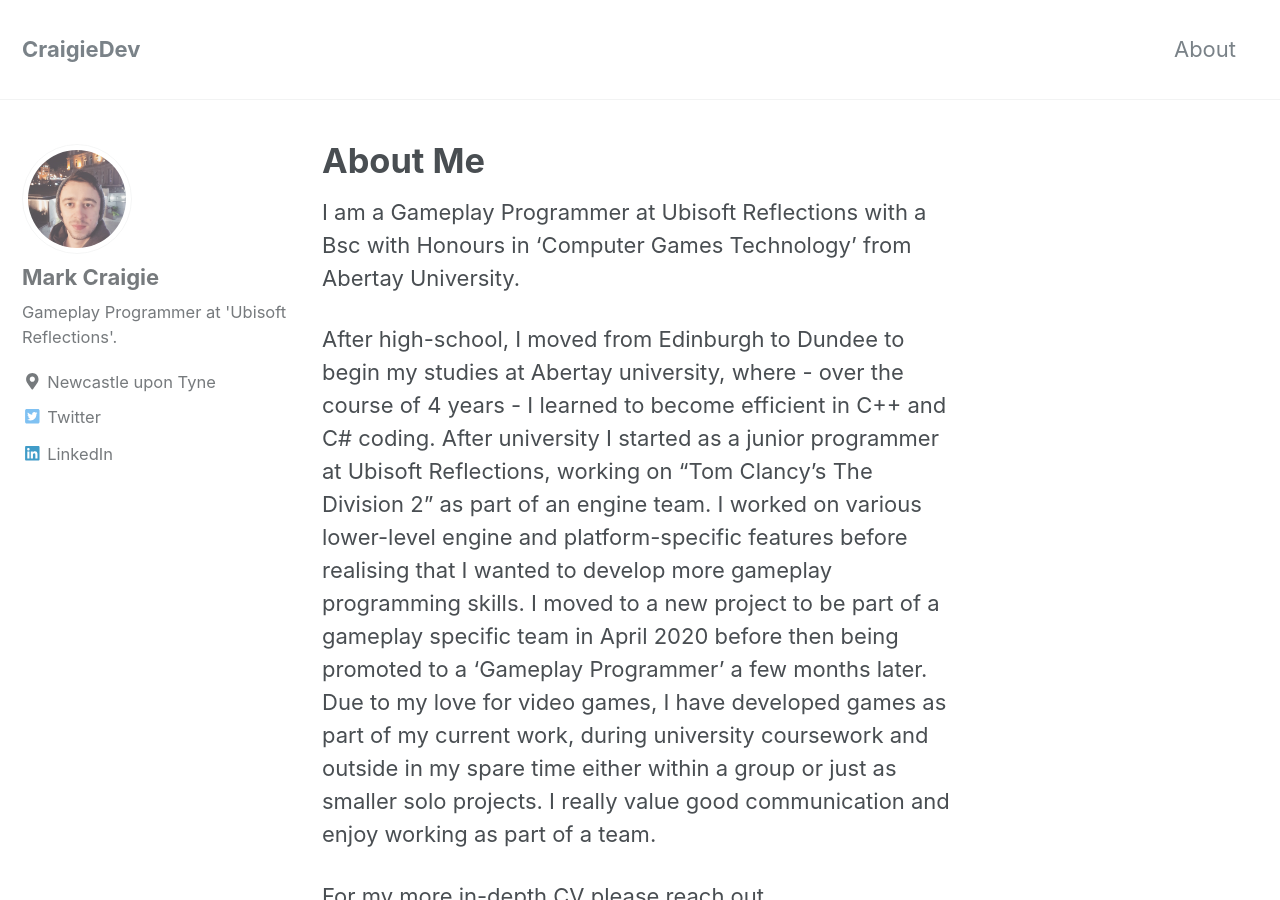
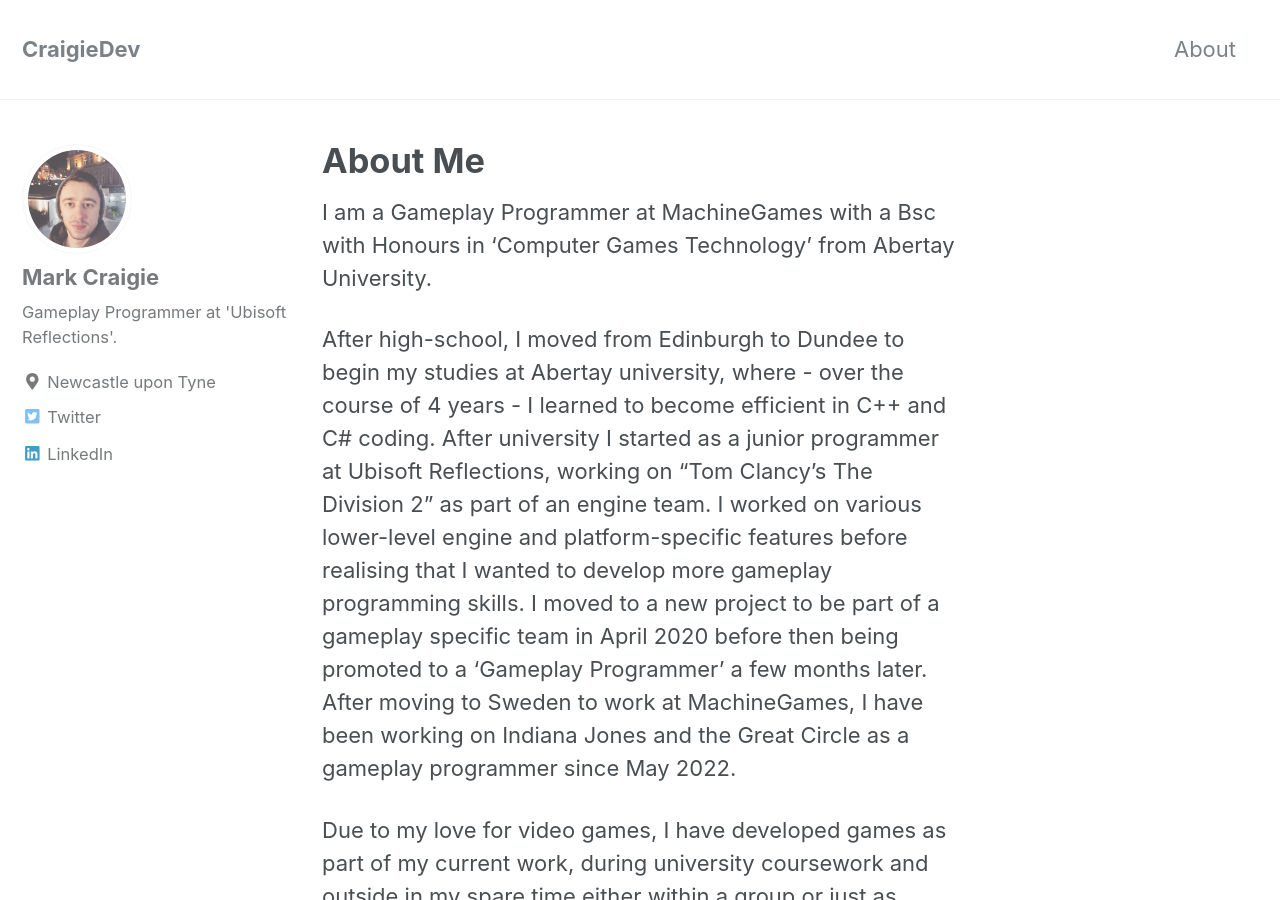
Before and after one commit to LeSmurk/CraigieDev, a Jekyll site: the page built from _pages/about.md, in a window 1280 px wide and 900 px high. Built offline with Jekyll 4.4.1, drawn with Linux system fonts in a browser that asks for light colours; nearby versions of some CDN libraries; some of the changed text lies outside the part shown.

Commit message:
Update about.md

```diff
--- a/_pages/about.md
+++ b/_pages/about.md
@@ -4,9 +4,11 @@ title: "About Me"
 excerpt: "Minimal Mistakes is a flexible two-column Jekyll theme."
 ---
 
-I am a Gameplay Programmer at Ubisoft Reflections with a Bsc with Honours in 'Computer Games Technology' from Abertay University.
+I am a Gameplay Programmer at MachineGames with a Bsc with Honours in 'Computer Games Technology' from Abertay University.
 
-After high-school, I moved from Edinburgh to Dundee to begin my studies at Abertay university, where - over the course of 4 years - I learned to become efficient in C++ and C# coding. After university I started as a junior programmer at Ubisoft Reflections, working on "Tom Clancy's The Division 2" as part of an engine team. I worked on various lower-level engine and platform-specific features before realising that I wanted to develop more gameplay programming skills. I moved to a new project to be part of a gameplay specific team in April 2020 before then being promoted to a 'Gameplay Programmer' a few months later. Due to my love for video games, I have developed games as part of my current work, during university coursework and outside in my spare time either within a group or just as smaller solo projects. I really value good communication and enjoy working as part of a team.
+After high-school, I moved from Edinburgh to Dundee to begin my studies at Abertay university, where - over the course of 4 years - I learned to become efficient in C++ and C# coding. After university I started as a junior programmer at Ubisoft Reflections, working on "Tom Clancy's The Division 2" as part of an engine team. I worked on various lower-level engine and platform-specific features before realising that I wanted to develop more gameplay programming skills. I moved to a new project to be part of a gameplay specific team in April 2020 before then being promoted to a 'Gameplay Programmer' a few months later. After moving to Sweden to work at MachineGames, I have been working on Indiana Jones and the Great Circle as a gameplay programmer since May 2022.
+
+Due to my love for video games, I have developed games as part of my current work, during university coursework and outside in my spare time either within a group or just as smaller solo projects. I really value good communication and enjoy working as part of a team.
 
 For my more in-depth CV please reach out.
 
```
